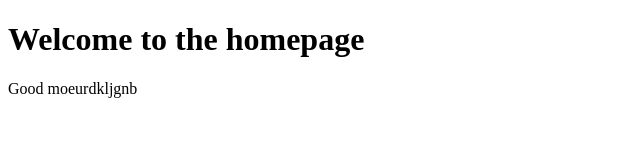
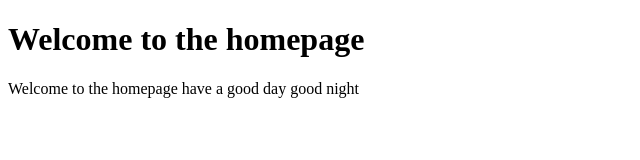
Before and after one commit to DharaniMothilal/FirstProject, a plain HTML site: page index.html in a window 1280 px wide. Shown: the whole page, without its empty margins (0-640 px from the left). Drawn offline with Linux system fonts and the light colour scheme.

Commit message:
update p tag

```diff
--- a/index.html
+++ b/index.html
@@ -7,6 +7,6 @@
 </head>
 <body>
     <h1>Welcome to the homepage</h1>
-    <p>Good moeurdkljgnb</p>
+    <p>Welcome to the homepage have a good day good night</p>
 </body>
 </html>
```
